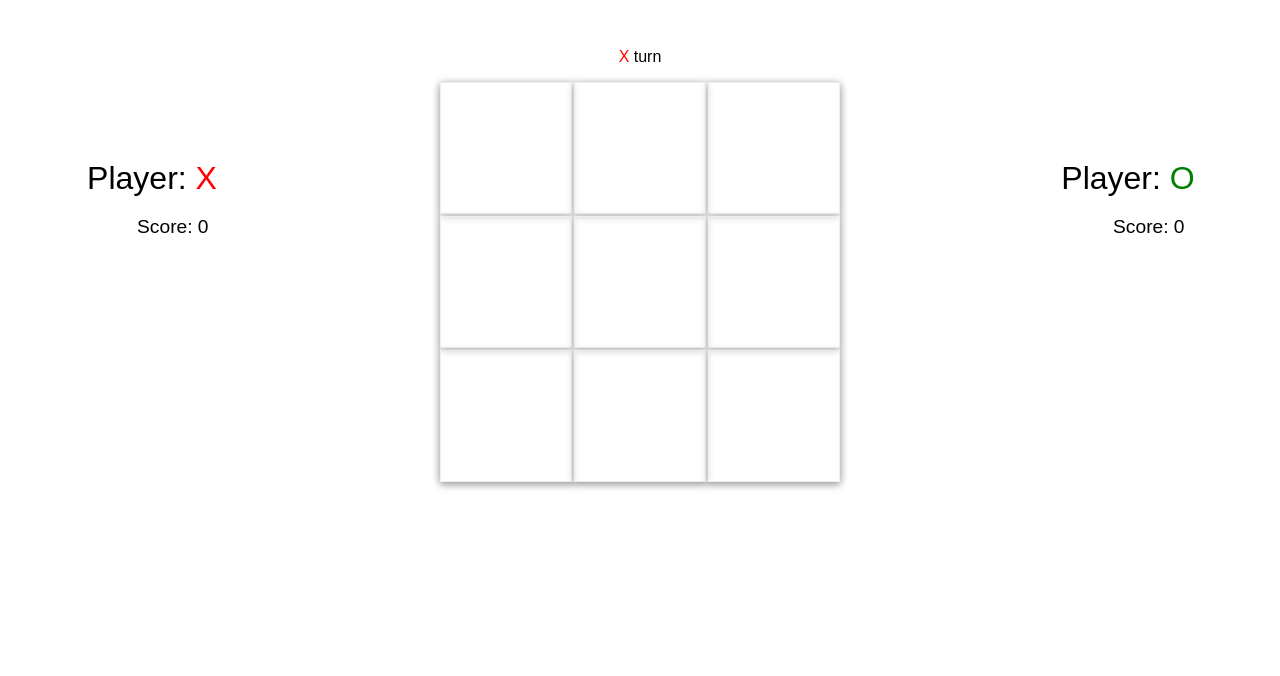
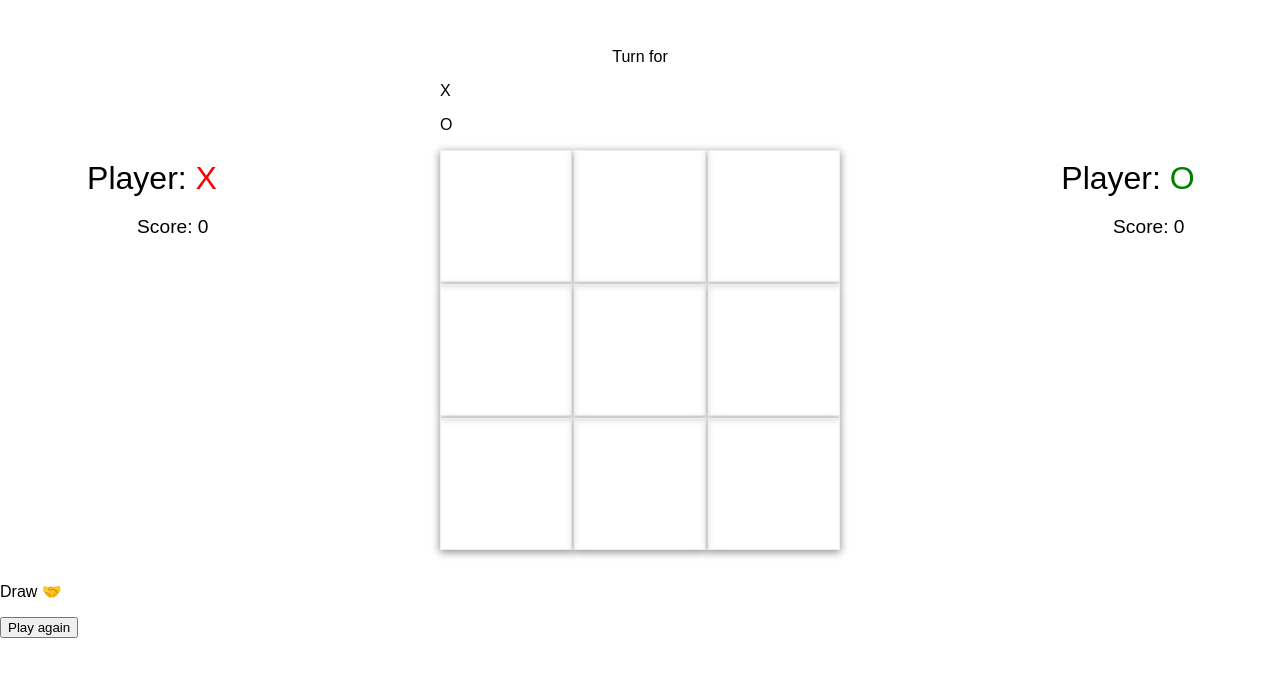
Before and after one commit to Samuel-Tefera/tic-tac-toe, a plain HTML site: page index.html in a window 1280 px wide. Drawn offline with Linux system fonts and the light colour scheme.

Commit message:
add result showing text and play again button

```diff
--- a/index.html
+++ b/index.html
@@ -23,10 +23,16 @@
             </div>
         </div>
         <div class="game-conatiner">
-            <p class="turn-msg turn-x"><span>X</span> turn</p>
+            <div class="turn-box">
+                <p class="turn-msg">Turn for</p>
+                <div class="turn-xo">
+                    <p class="dark-bg turn turn-x">X</p>
+                    <p class="turn turn-o">O</p>
+                </div>
+            </div>
             <div class="game-board">
                 <div class="value-box">
-                    <p class="value">x</p>
+                    <p class="value">X</p>
                 </div>
                 <div class="value-box">
                     <p class="value">o</p>
@@ -55,6 +61,10 @@
         </div>
         </div>
     </main>
+    <div class="result-board">
+        <p>Draw 🤝</p>
+        <button title="btn play-again-btn" class="btn">Play again</button>
+    </div>
     <script src="script.js"></script>
 </body>
 
```
Lines whose indentation alone changed are shown as unchanged.
